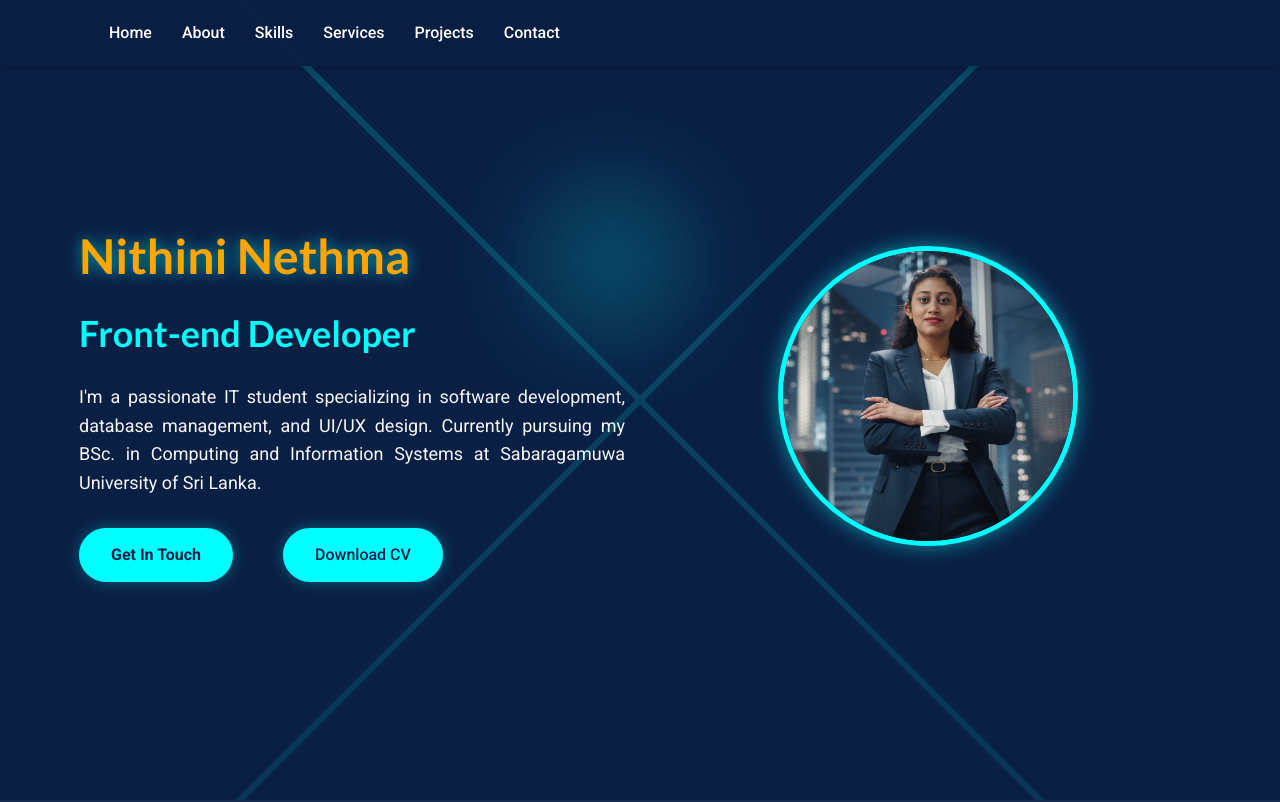
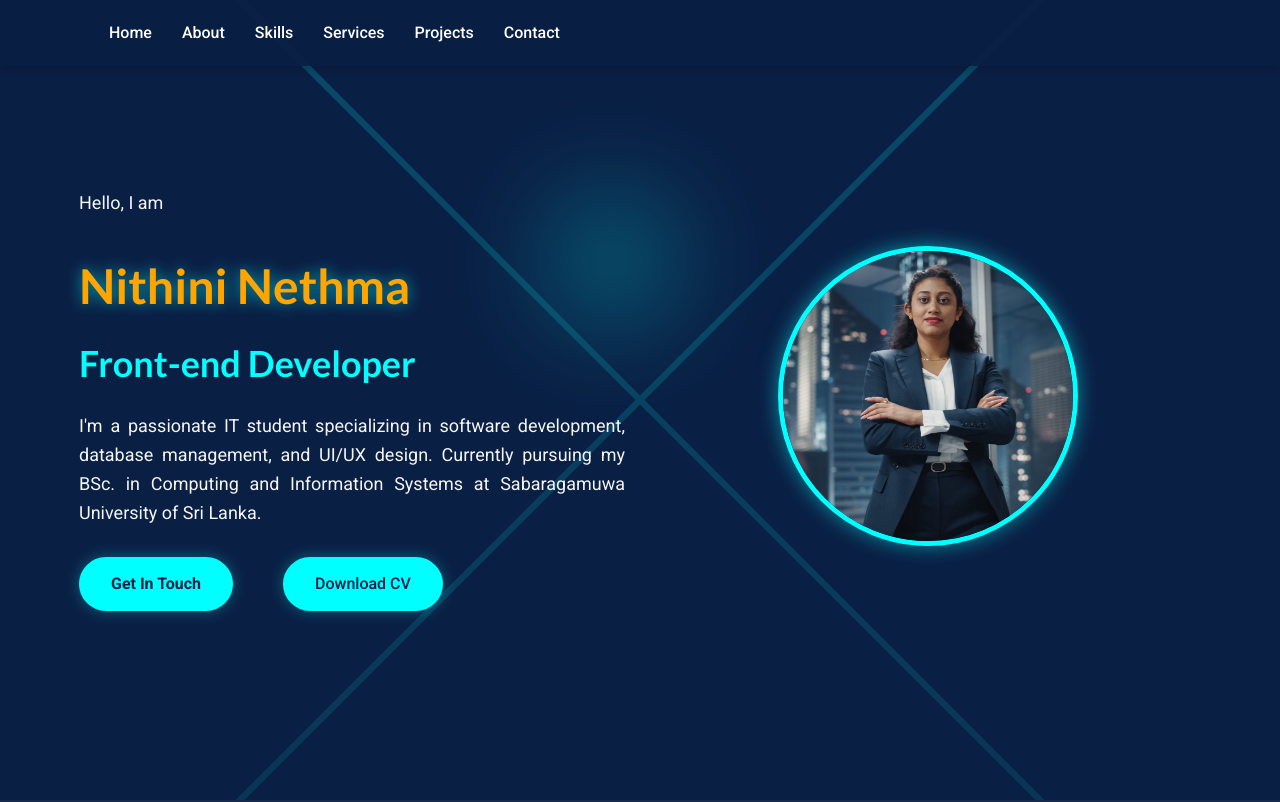
Before and after one commit to Nithini-nethma/portfolio, a plain HTML site: page index.html in a window 1280 px wide. Shown: the top 802 px of the page. Drawn offline with Linux system fonts and the light colour scheme.

Commit message:
Update index.html

```diff
--- a/index.html
+++ b/index.html
@@ -38,6 +38,7 @@
         <div class="container">
             <div class="hero-content">
                 <div class="hero-text">
+                    <p class="greeting">Hello, I am </p>
                     <h1>Nithini Nethma</h1>
                     <h2 class="animated-title">Front-end Developer</h2>
                     <p>I'm a passionate IT student specializing in software development, database management, and UI/UX
@@ -404,4 +405,5 @@
     <script src="script.js"></script>
 </body>
 
+
 </html>
```
